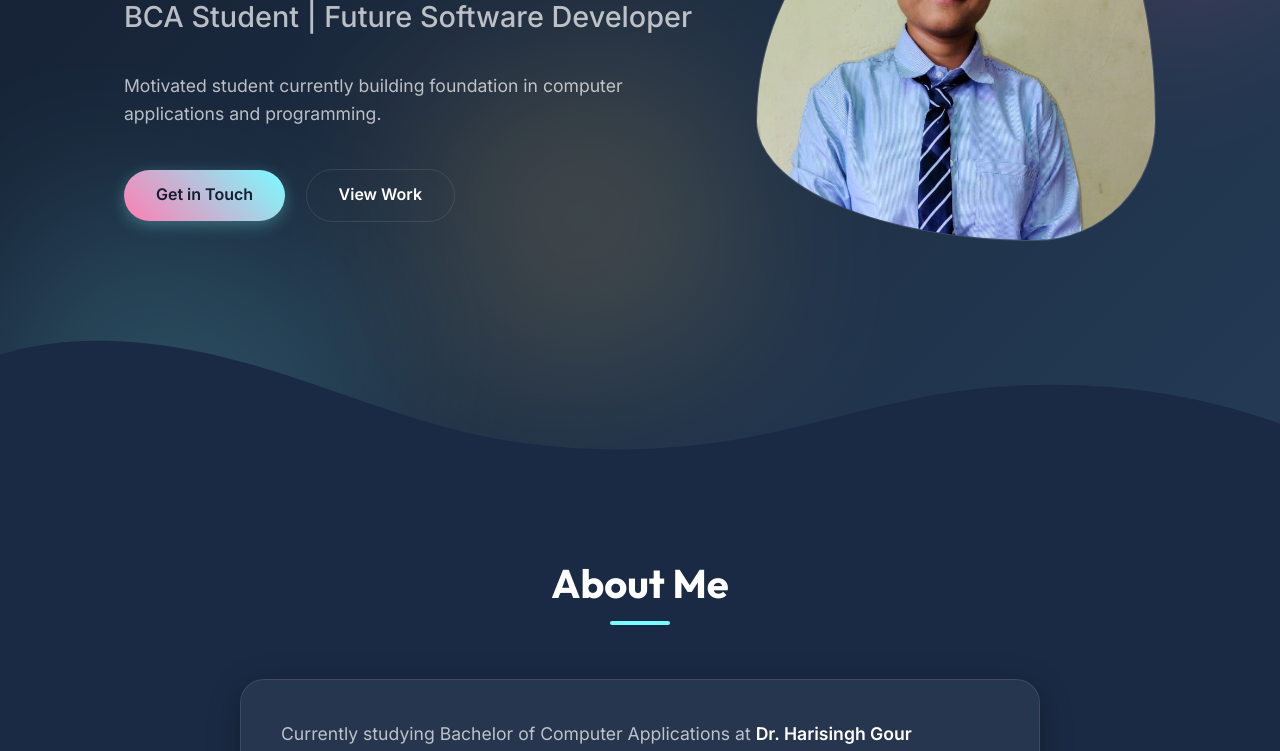
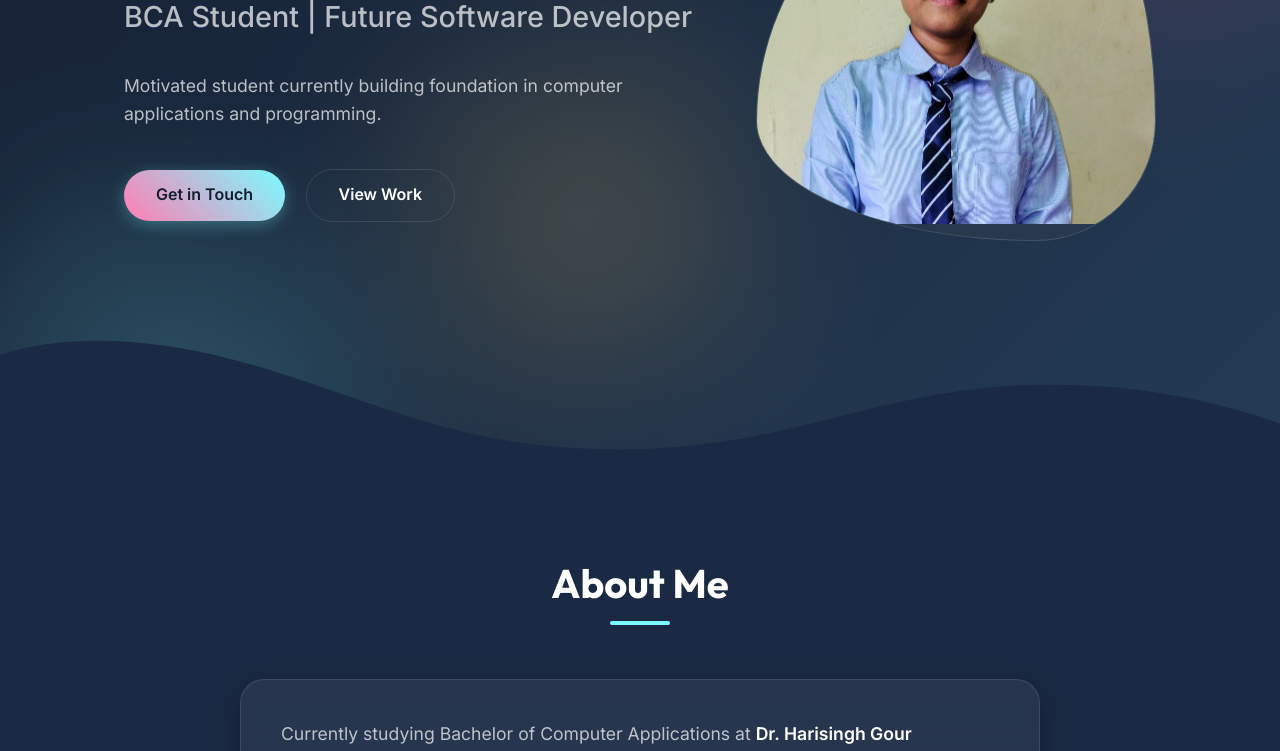
Before and after one commit to yuvrajkanpur4748-oss/dalisenPortfolio, a plain HTML site: page index.html in a window 1280 px wide. Shown: the part 349-1100 px from the top of the page. Drawn offline with Linux system fonts and the light colour scheme.

Commit message:
Adjust profile picture to fit whole face

```diff
--- a/style.css
+++ b/style.css
@@ -256,8 +256,9 @@ nav {
 .profile-pic {
     width: 100%;
     height: 100%;
-    object-fit: cover;
+    object-fit: contain;
     z-index: 1;
+    background: rgba(0, 0, 0, 0.1);
 }
 
 @keyframes morphing {
```
